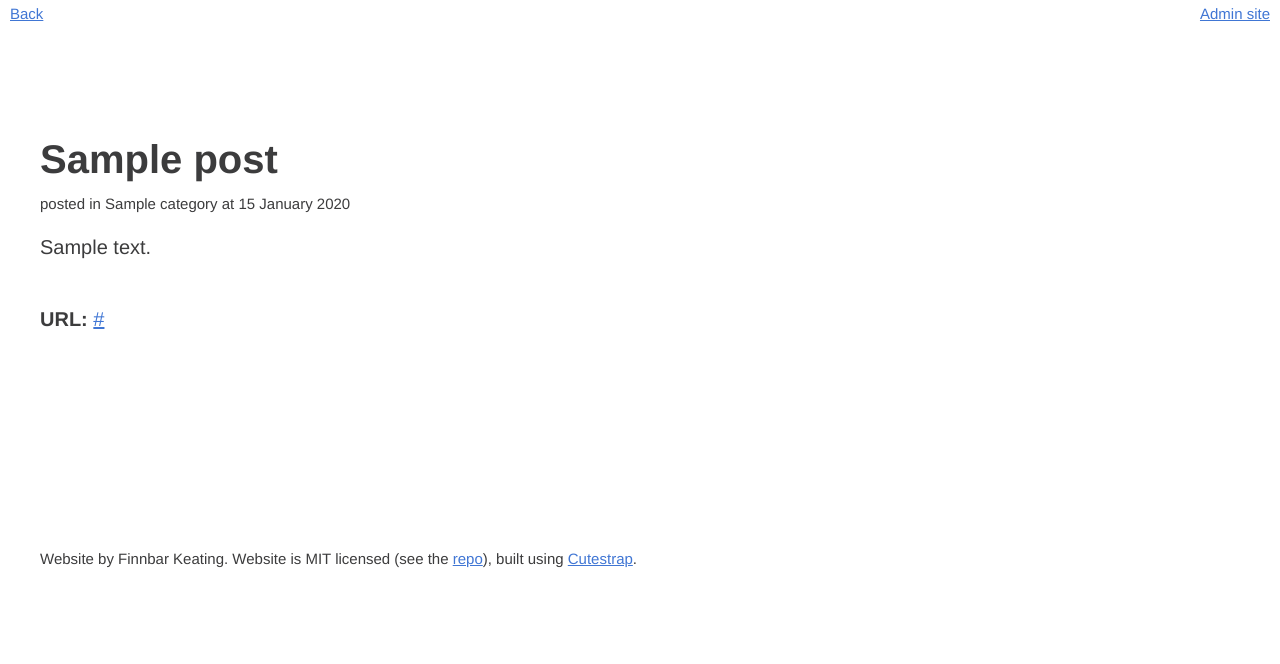
After one commit to finnbar/personal-site, a Flask app: page /post/1 in a window 1280 px wide. The commit adds this page. Shown: the top 664 px of the page. Run offline with Flask 2, Linux system fonts and the light colour scheme; tables that the repository leaves empty hold one stand-in row (values such as "Sample post"); some libraries are stand-ins or nearby versions.

Commit message:
Added single post view and post expansion.

```diff
--- a/main.py
+++ b/main.py
@@ -35,6 +35,14 @@ def blog(category=None):
         posts = category.posts.order_by(Post.date.desc())
         title = category.name.capitalize() + " Posts"
     return render_template("blog.html", blog_title=title, posts=posts, show_category=(category==None))
+
+@app.route("/post/<int:post_id>")
+def post(post_id=None):
+    if post_id == None:
+        return redirect(url_for("index"))
+    else:
+        post = Post.query.get_or_404(post_id)
+        return render_template("post.html", post=post)
 
 @app.route("/admin")
 @app.route("/admin/")
--- a/static/other.css
+++ b/static/other.css
@@ -10,6 +10,16 @@
     padding: 1rem 2rem;
     margin-bottom: 2rem;
     border: 1px solid rgba(171,171,171,0.48);
+    overflow: hidden;
+    text-overflow: ellipsis;
+    white-space: nowrap;
+    max-height: 12rem;
+    transition: max-height 0.5s;
+}
+
+.post:hover {
+    max-height: 50rem; /* arbitrary, keeps the animation quick */
+    transition: max-height 0.5s;
 }
 
 .post-title {
@@ -28,3 +38,18 @@
     padding-top: 1rem;
     /*padding-left: 2rem;*/
 }
+
+.post-link:hover,
+.post-link:visited,
+.post-link:active,
+.post-link:link,
+.post-link {
+    text-decoration: none;
+    color: #3c3c3d;
+}
+
+/*@keyframes fadeIn {
+    0% {display: none; opacity:0;}
+    1% {display: block; opacity:0;}
+    0% {display: block; opacity:1;}
+}*/
--- a/templates/base.html
+++ b/templates/base.html
@@ -8,6 +8,7 @@
         <title>{% block title %}{% endblock %}</title>
         <link rel="stylesheet" href="{{url_for('static', filename='cutestrap.min.css')}}">
         <link rel="stylesheet" href="{{url_for('static', filename='other.css')}}">
+        <script src="https://ajax.googleapis.com/ajax/libs/jquery/3.2.1/jquery.min.js"></script>
         {% endblock %}
     </head>
     <body>
--- a/templates/blog.html
+++ b/templates/blog.html
@@ -9,7 +9,8 @@
     <h1>{{blog_title}}</h1>
 </section>
 {% for post in posts %}
-<section class="wrapper post">
+<a class="post-link" href="/post/{{post.id}}">
+    <section class="wrapper-large post">
         <h2 class="post-title fw-bold">{{post.title}}</h2>
         <div class="time fs-small">
             posted {% if show_category %}in {{post.category.name}} at {% endif %}{{post.date.strftime("%d %B %Y")}}
@@ -21,5 +22,6 @@
             <p><strong>URL:</strong> <a href="https://{{post.mainurl}}">{{post.mainurl}}</a></p>
         </div>
     </section>
+</a>
 {% endfor %}
 {% endblock %}
--- /dev/null
+++ b/templates/post.html
@@ -0,0 +1,20 @@
+{% extends "base.html" %}
+{% block title %}{{post.title}}{% endblock %}
+{% block content %}
+<header class="ta-right fs-small smol">
+    <a class="ta-left" style="float: left;" href="/blog/{{post.category.name}}">Back</a>
+    <a class="ta-right" href="/admin">Admin site</a>
+</header>
+<section class="wrapper-large post-focus">
+    <h2 class="post-title fw-bold">{{post.title}}</h2>
+    <div class="time fs-small">
+        posted in {{post.category.name}} at {{post.date.strftime("%d %B %Y")}}
+    </div>
+    <div class="content">
+        {{post.content|markdown}}
+    </div>
+    <div class="url">
+        <p><strong>URL:</strong> <a href="https://{{post.mainurl}}">{{post.mainurl}}</a></p>
+    </div>
+</section>
+{% endblock %}
```
Lines whose indentation alone changed are shown as unchanged.
